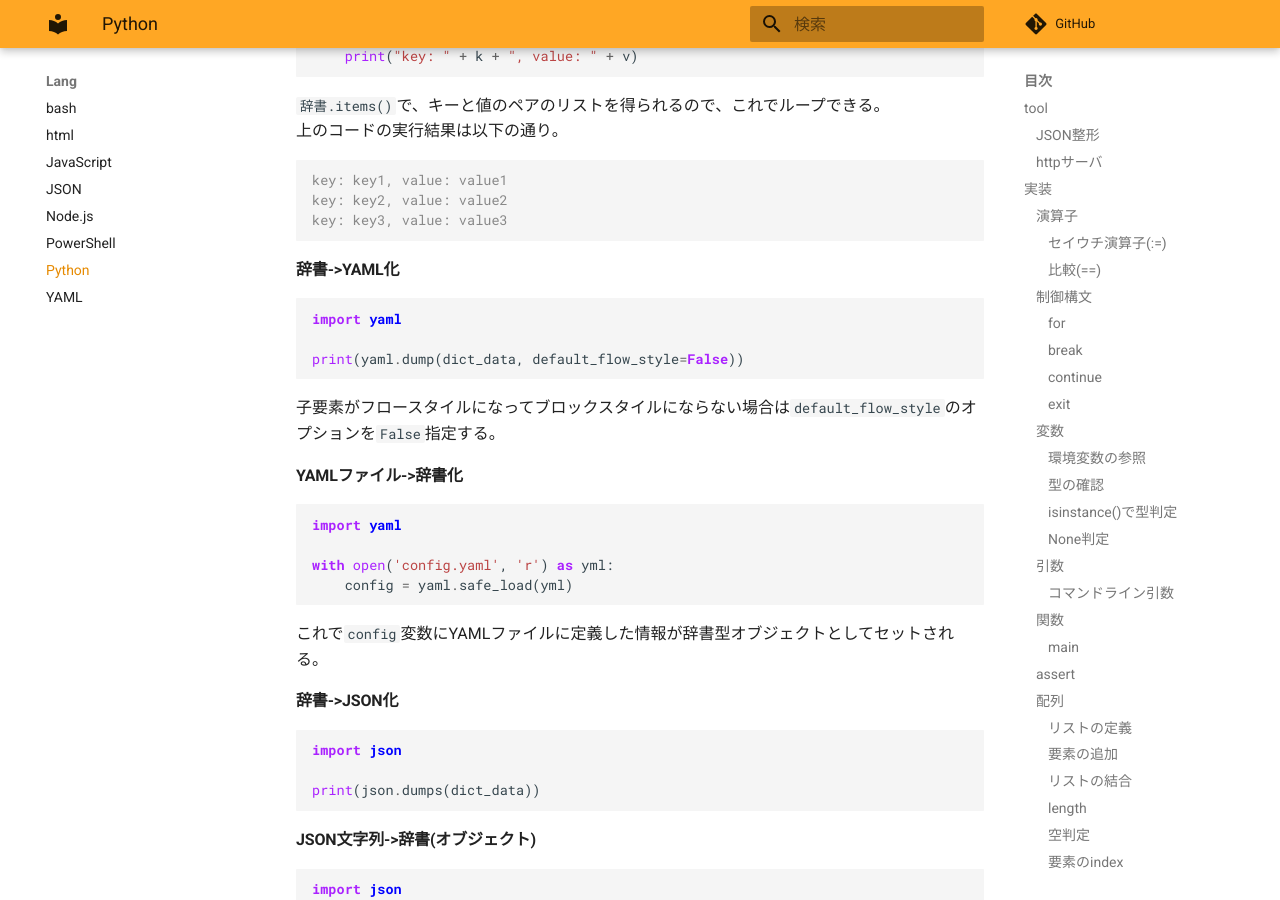
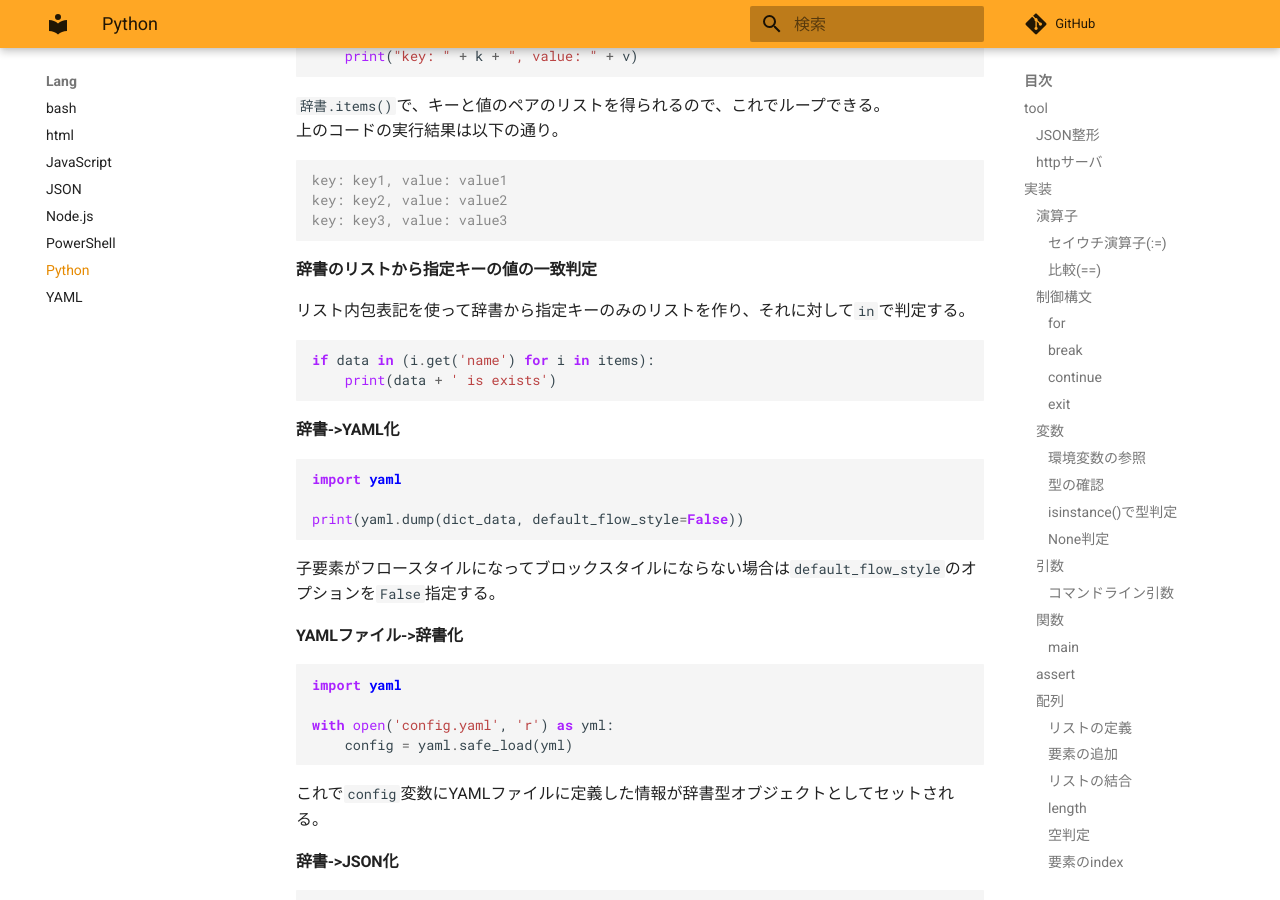
Before and after one commit to zaki-lknr/docs, an MkDocs documentation site: the page built from docs/lang/python.md, in a window 1280 px wide and 900 px high, scrolled down 7784 px. Built offline with MkDocs 1.6.1 and Material for MkDocs 9.7.7, drawn with Linux system fonts in a browser that asks for light colours; comment, search, counter and statistics services are not loaded.

Commit message:
add: lang/python: リスト内包表記

````diff
--- a/docs/lang/python.md
+++ b/docs/lang/python.md
@@ -414,6 +414,15 @@ for k, v in sample_dict.items():
 key: key1, value: value1
 key: key2, value: value2
 key: key3, value: value3
+```
+
+#### 辞書のリストから指定キーの値の一致判定
+
+リスト内包表記を使って辞書から指定キーのみのリストを作り、それに対して`in`で判定する。
+
+```python
+if data in (i.get('name') for i in items):
+    print(data + ' is exists')
 ```
 
 #### 辞書->YAML化
````
